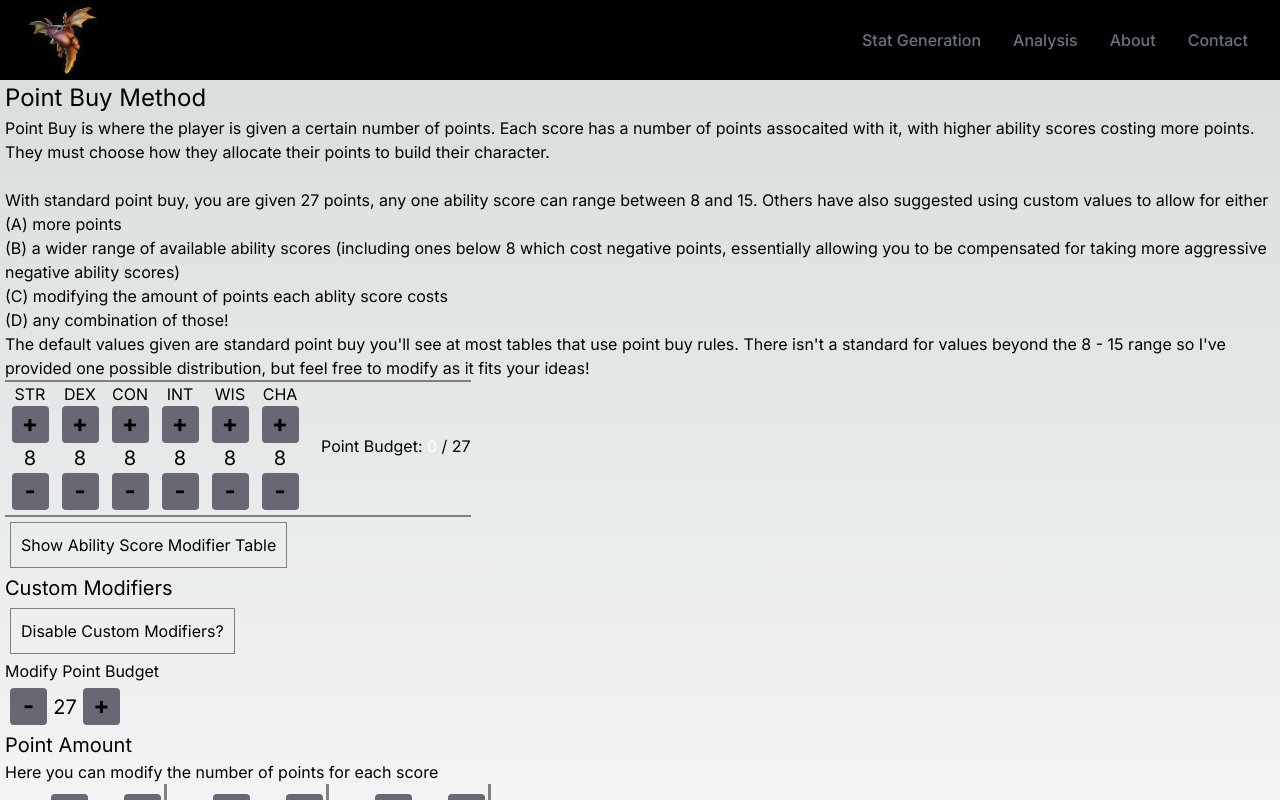
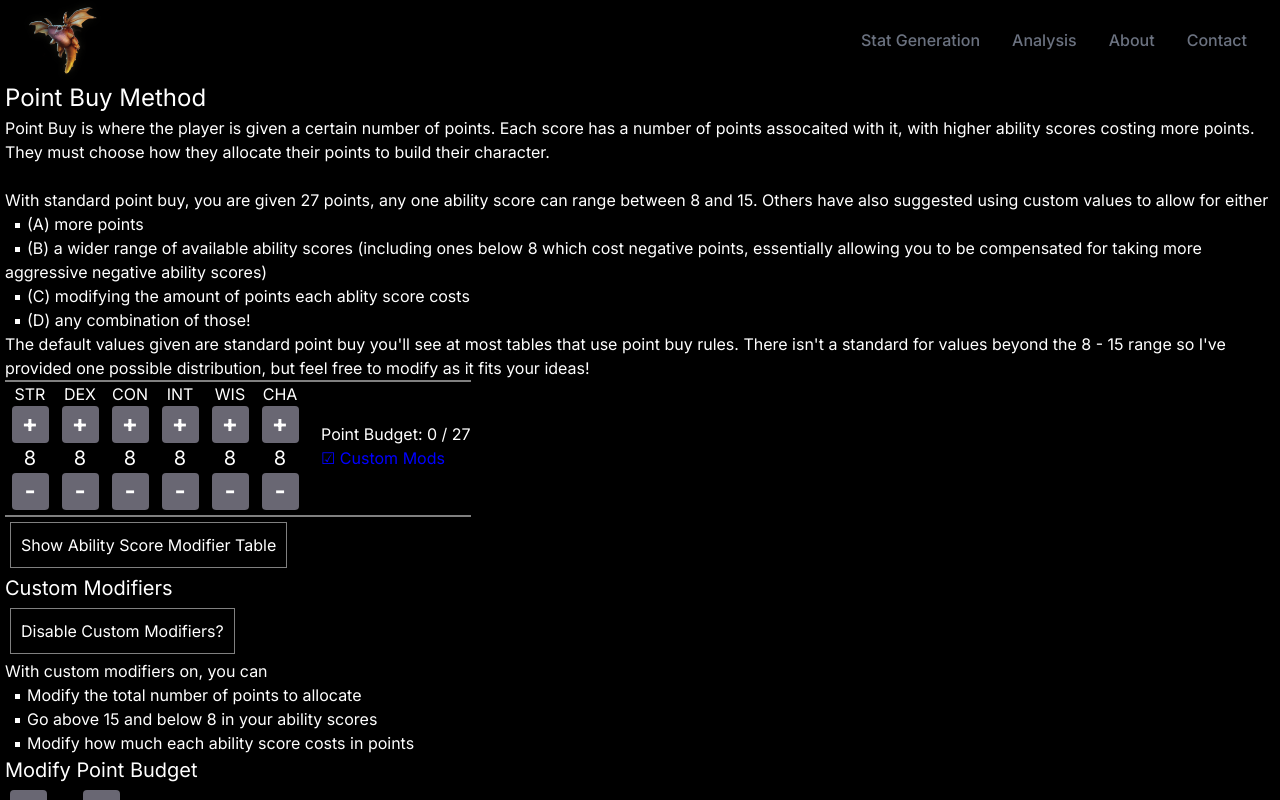
Before and after one commit to NicKarlovich/dnd, a Next.js app: page /dnd/statgen/pointBuy in a window 1280 px wide. Both pictures are taken after a click on the button "Enable Custom Modifiers?". Shown: the top 800 px of the page. Built offline with nearby package versions, Linux system fonts and the light colour scheme.

Commit message:
Fixing CSS * force dark theme * add bullet points to li elements * Added text to point buy to tell you when its enabled * Added text to point buy to explain changes of custom mode.

```diff
--- a/app/globals.css
+++ b/app/globals.css
@@ -2,18 +2,30 @@
 @tailwind components;
 @tailwind utilities;
 
-:root {
+/* :root {
   --foreground-rgb: 0, 0, 0;
   --background-start-rgb: 214, 219, 220;
   --background-end-rgb: 255, 255, 255;
-}
+} */
 
-@media (prefers-color-scheme: dark) {
+/* @media (prefers-color-scheme: dark) { */
   :root {
     --foreground-rgb: 255, 255, 255;
     --background-start-rgb: 0, 0, 0;
     --background-end-rgb: 0, 0, 0;
   }
+/* } */
+
+ul{
+  padding-left: 10px;
+  padding-right: 1px;
+  list-style-type:square;
+  color: white;
+  list-style-position: inside;
+}
+
+.navBar {
+  list-style-type: none;
 }
 
 body {
--- a/app/statgen/pointBuy/page.js
+++ b/app/statgen/pointBuy/page.js
@@ -5,6 +5,7 @@ import PointBuyStats from "@/components/pointBuy/pointBuyStats"
 import HorizontalIncrementer from "@/components/pointBuy/horizontalIncrementer"
 import { useState } from "react"
 import AbilityScoreModifierTable from "@/components/generic/abilityScoreModifierTable"
+import LI from "@/components/generic/LI"
 
 export default function Page() {
 
@@ -31,11 +32,11 @@ export default function Page() {
                 With standard point buy, you are given 27 points, any one ability score can range between 8 and 15.  Others have also suggested
                 using custom values to allow for either
                 <ul>
-                    <li>(A) more points</li>
-                    <li>(B) a wider range of available ability scores
-                            (including ones below 8 which cost negative points, essentially allowing you to be compensated for taking more aggressive negative ability scores)</li>
-                    <li>(C) modifying the amount of points each ablity score costs</li>
-                    <li>(D) any combination of those!</li>
+                    <LI>(A) more points</LI>
+                    <LI>(B) a wider range of available ability scores
+                            (including ones below 8 which cost negative points, essentially allowing you to be compensated for taking more aggressive negative ability scores)</LI>
+                    <LI>(C) modifying the amount of points each ablity score costs</LI>
+                    <LI>(D) any combination of those!</LI>
                 </ul>
                 {/* <br /> */}
                 The default values given are standard point buy you'll see at most tables that use point buy rules.  There isn't a standard for values beyond the 8 - 15 range
@@ -59,7 +60,7 @@ export default function Page() {
                     <AbilityScoreDisplay abilityScore={int} abilityScoreText={"INT"} handleDecrease={handleDec} handleIncrease={handleInc} maxAbilityScore={maxAbilityScore} minAbilityScore={minAbilityScore}/>
                     <AbilityScoreDisplay abilityScore={wis} abilityScoreText={"WIS"} handleDecrease={handleDec} handleIncrease={handleInc} maxAbilityScore={maxAbilityScore} minAbilityScore={minAbilityScore}/>
                     <AbilityScoreDisplay abilityScore={cha} abilityScoreText={"CHA"} handleDecrease={handleDec} handleIncrease={handleInc} maxAbilityScore={maxAbilityScore} minAbilityScore={minAbilityScore}/>
-                    <PointBuyStats maxPoints={maxPoints} points={points}/>
+                    <PointBuyStats maxPoints={maxPoints} points={points} isCustomModEnabled={useCustomPointBuy}/>
                 </div>
             </div>
             <button className="clickButton" onClick={() => setToggleAbilityScoreModifierTable(!toggleAbilityScoreModifierTable)}>
@@ -74,7 +75,14 @@ export default function Page() {
             </button>
             {useCustomPointBuy && (
                 <>
-                    <h4>Modify Point Budget</h4>
+                    <br/>
+                    With custom modifiers on, you can
+                    <ul>
+                        <LI>Modify the total number of points to allocate</LI>
+                        <LI>Go above 15 and below 8 in your ability scores</LI>
+                        <LI>Modify how much each ability score costs in points</LI>
+                    </ul>
+                    <h3>Modify Point Budget</h3>
                     <HorizontalIncrementer
                         currentVal={maxPoints}
                         upFunction={increaseMaxPoints}
--- /dev/null
+++ b/components/generic/LI.js
@@ -0,0 +1,6 @@
+export default function LI({children}) {
+    return (<li><span style={{
+        position: "relative",
+        left: "-10px",
+      }}>{children}</span></li>)
+}
--- a/components/generic/swapButton.js
+++ b/components/generic/swapButton.js
@@ -10,7 +10,7 @@ export default function SwapButton({scale, onAbilitySwap, abilitySwap, index}) {
         } else if(abilitySwap !== null) {
             setSelected("#0077B3") // can be swapped blue
         } else if(abilitySwap === null) {
-            setSelected("#000000") //white
+            setSelected("#000000") //black
         }
     }, [abilitySwap])
 
--- a/components/navbar/navbar.js
+++ b/components/navbar/navbar.js
@@ -56,7 +56,7 @@ const Navbar = () => {
         {links.map(({ id, link, displayText }) => (
           <li
             key={id}
-            className="nav-links px-4 cursor-pointer capitalize font-medium text-gray-500 hover:scale-105 hover:text-white duration-200 link-underline"
+            className="nav-links px-4 cursor-pointer capitalize font-medium text-gray-500 hover:scale-105 hover:text-white duration-200 link-underline navBar"
           >
             <Link href={link}>{displayText}</Link>
           </li>
--- a/components/pointBuy/pointBuyStats.js
+++ b/components/pointBuy/pointBuyStats.js
@@ -1,8 +1,9 @@
-export default function PointBuyStats({maxPoints, points}) {
+export default function PointBuyStats({maxPoints, points, isCustomModEnabled}) {
 
     return (
         <div style={{ display: 'block', paddingLeft: '1rem'}}>
             <p>Point Budget: <span style={{"whiteSpace": "nowrap"}}><span className={points === maxPoints ? "good" : (points === 0 ? "white" : (points > maxPoints ? "error" : "warn"))}> {points} </span> / {maxPoints}</span></p>
+            {isCustomModEnabled && <span style={{whiteSpace: "nowrap", color: "blue"}}>☑ Custom Mods</span>}
         </div>
     )
 }
```
